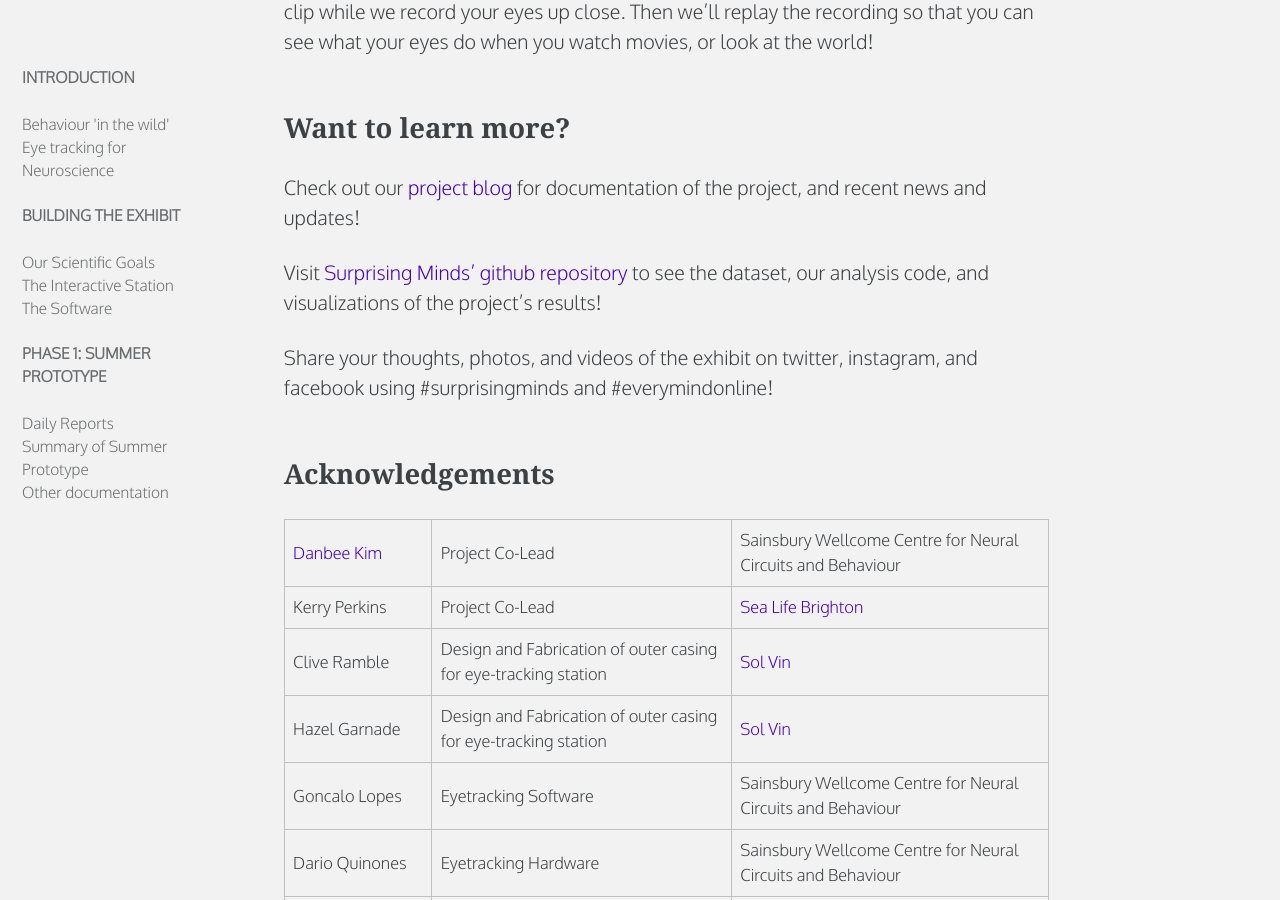
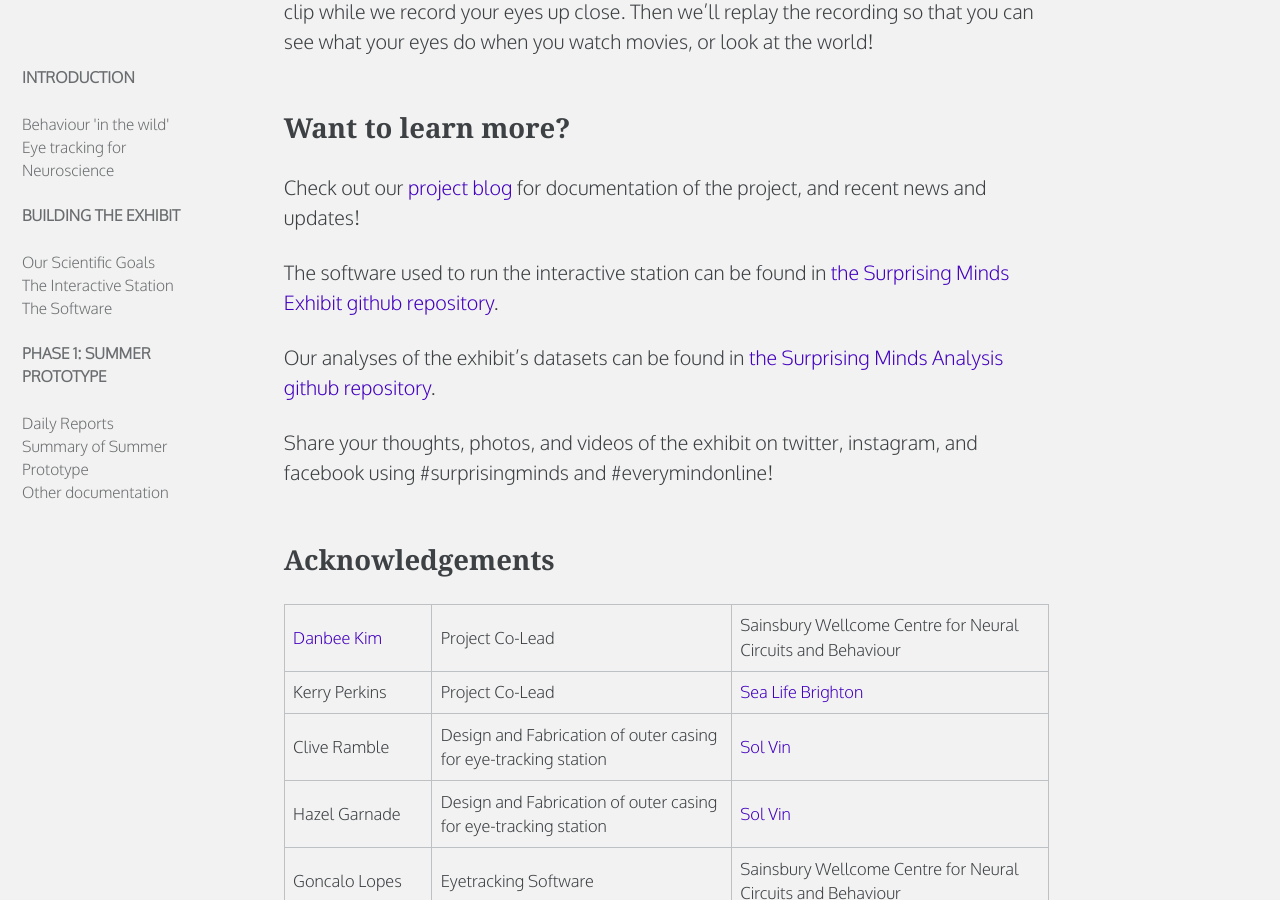
Before and after one commit to everymind/SurprisingMinds, a Jekyll site: the page built from index.md, in a window 1280 px wide and 900 px high, scrolled down 2032 px. Built offline with Jekyll 4.4.1, drawn with Linux system fonts in a browser that asks for light colours; some web fonts are replaced.

Commit message:
Update index.md

```diff
--- a/index.md
+++ b/index.md
@@ -48,7 +48,9 @@ At the Surprising Minds exhibit, you can do exactly that! Come watch a 30-second
 
 Check out our [project blog](/SurprisingMinds/blog/) for documentation of the project, and recent news and updates!
 
-Visit [Surprising Minds' github repository](https://github.com/everymind/SurprisingMinds) to see the dataset, our analysis code, and visualizations of the project's results!
+The software used to run the interactive station can be found in [the Surprising Minds Exhibit github repository](https://github.com/everymind/SurprisingMinds-Exhibit).
+
+Our analyses of the exhibit's datasets can be found in [the Surprising Minds Analysis github repository](https://github.com/everymind/SurprisingMinds-Analysis).
 
 Share your thoughts, photos, and videos of the exhibit on twitter, instagram, and facebook using #surprisingminds and #everymindonline!
 
```
